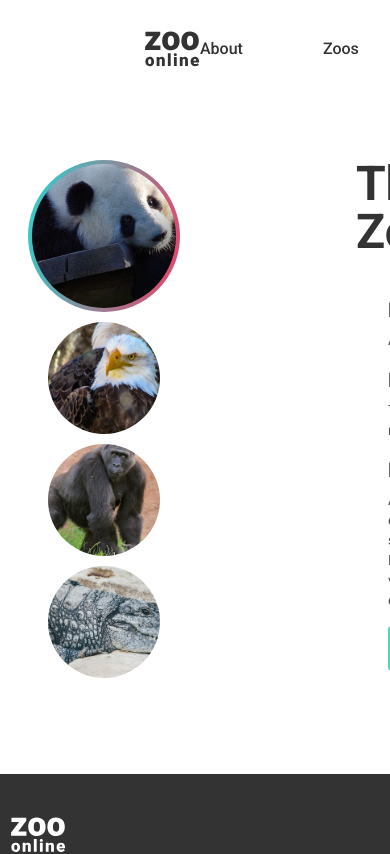
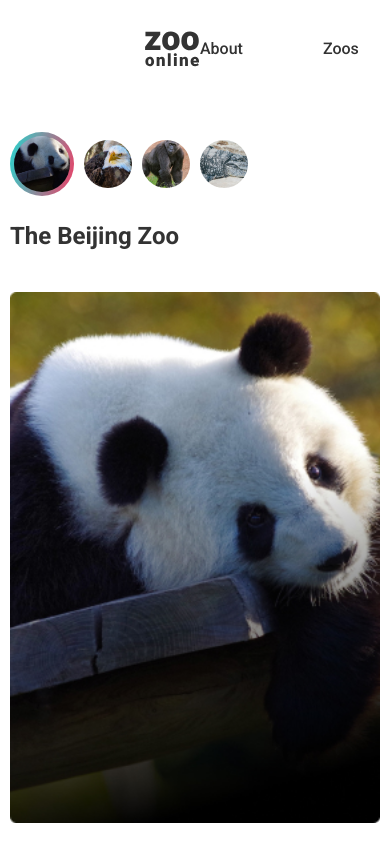
Before and after one commit to Kasaklalita/zoo-online, a React (Vite) app: page /zoo in a window 390 px wide. Shown: the top 854 px of the page. Built offline with nearby package versions, Linux system fonts and the light colour scheme.

Commit message:
Added responsibility for ZooPage

```diff
--- a/src/components/PetCircle.tsx
+++ b/src/components/PetCircle.tsx
@@ -8,9 +8,6 @@ interface IPetCircleProps {
 }
 
 export default function PetCircle(props: IPetCircleProps) {
-  const petCircleClass = props.isActive
-    ? ""
-    : "w-28 h-28 bg-center bg-no-repeat bg-cover rounded-full";
   return (
     <>
       {props.isActive == true ? (
@@ -23,14 +20,14 @@ export default function PetCircle(props: IPetCircleProps) {
         >
           <div
             onClick={props.onClick}
-            className="w-36 h-36 rounded-full bg-center bg-no-repeat bg-cover"
+            className="max-sm:w-14 max-sm:h-14 w-36 h-36 rounded-full bg-center bg-no-repeat bg-cover"
             style={{ backgroundImage: `url(${props.pet.picture})` }}
           ></div>
         </div>
       ) : (
         <div
           onClick={props.onClick}
-          className={petCircleClass}
+          className="max-sm:w-12 max-sm:h-12 w-28 h-28 bg-center bg-no-repeat bg-cover rounded-full"
           style={{ backgroundImage: `url(${props.pet.picture})` }}
         ></div>
       )}
--- a/src/components/PetsCircles.tsx
+++ b/src/components/PetsCircles.tsx
@@ -10,7 +10,7 @@ interface IPetsCirclesProps {
 
 export default function PetsCircles(props: IPetsCirclesProps) {
   return (
-    <div className="flex flex-col gap-2.5 items-center">
+    <div className="flex max-sm:flex-row flex-col gap-2.5 items-center">
       {pets.map((pet: IPet) => (
         <PetCircle
           pet={pet}
--- a/src/components/pages/ZooPage.tsx
+++ b/src/components/pages/ZooPage.tsx
@@ -15,7 +15,7 @@ export default function ZooPage() {
 
   return (
     <PageTemplate>
-      <div className="flex gap-44 px-7 pt-16 pb-24">
+      <div className="flex max-sm:flex-col max-md:gap-6 md:gap-9 lg:gap-16 2xl:gap-44 max-sm:px-2.5 max-sm:pt-9 max-sm:pb-16 px-7 pt-16 pb-24">
         <div className="flex flex-col gap-2">
           <PetsCircles
             selectedPet={selectedPet}
@@ -23,11 +23,11 @@ export default function ZooPage() {
           />
         </div>
         <div className="">
-          <h1 className="text-[#333333] text-5xl font-black mb-10">
+          <h1 className="text-[#333333] max-sm:text-2xl text-5xl font-black mb-10">
             The Beijing Zoo
           </h1>
-          <div className="flex gap-8">
-            <div className="flex flex-col gap8">
+          <div className="flex gap-8 max-lg:flex-col">
+            <div className="flex flex-col gap-8">
               <img src={selectedPet.picture} alt="" />
             </div>
             <div className="flex flex-col gap-4">
```
